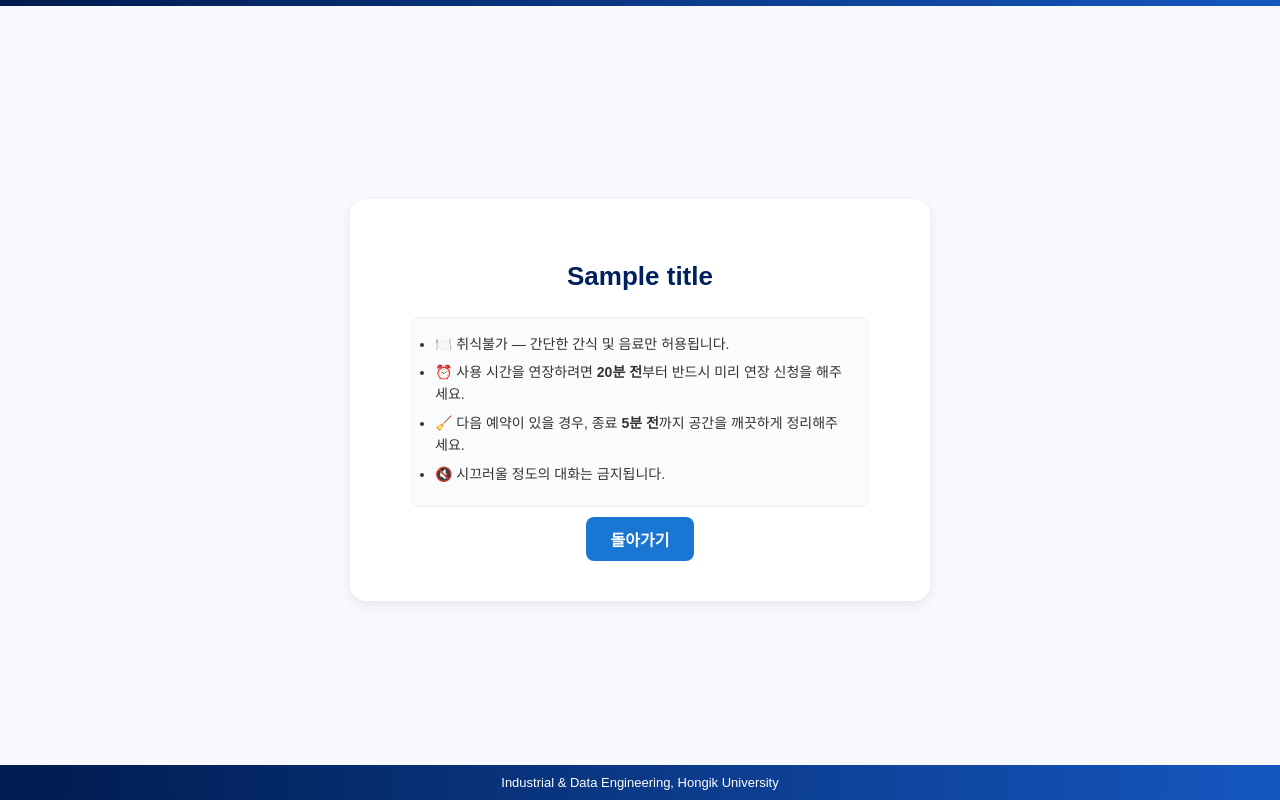
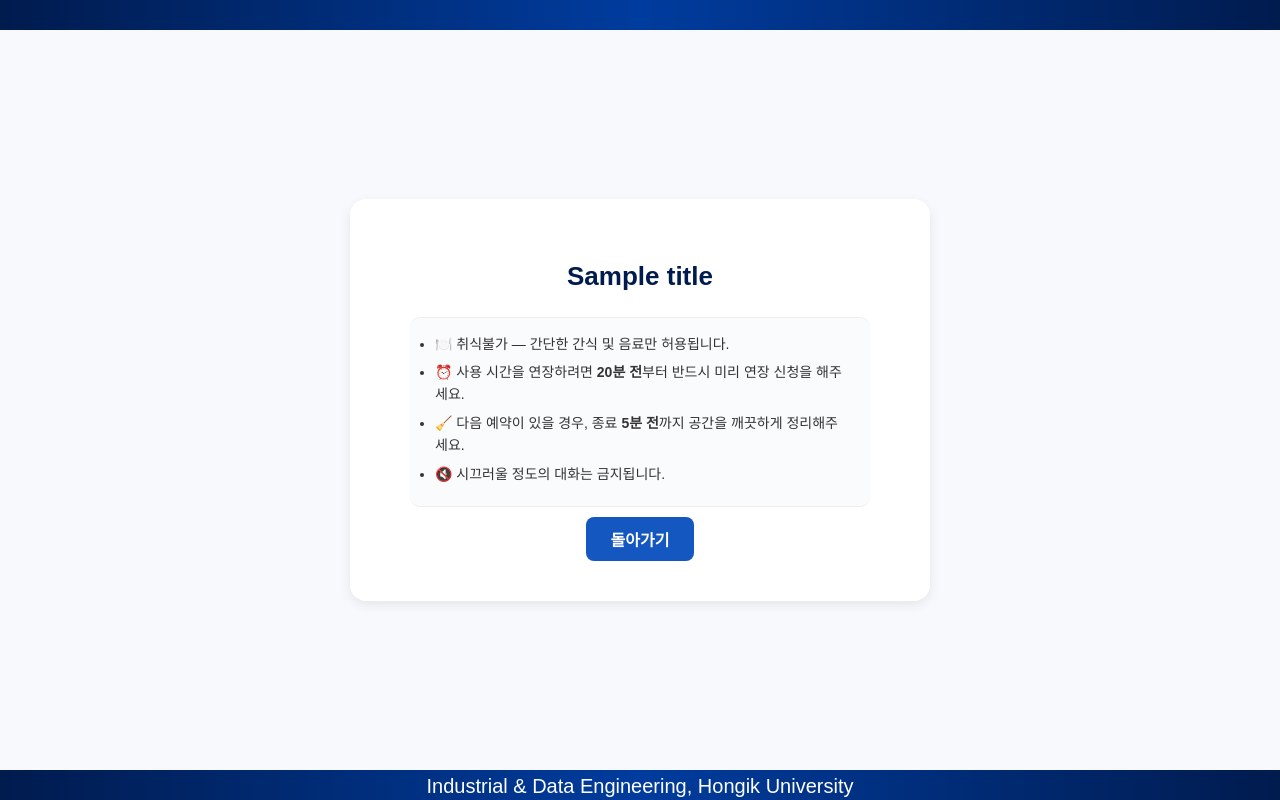
Before and after one commit to tmzkdl7412-web/studyroom-reservation, a Flask app: template templates/group/simple_msg.html in a window 1280 px wide. Run offline with Flask 3, Linux system fonts and the light colour scheme; the template is opened without the code that fills it: most values are stand-ins (such as "Sample title", 1, 10 or a date in 2020).

Commit message:
Update simple_msg.html

```diff
--- a/templates/group/simple_msg.html
+++ b/templates/group/simple_msg.html
@@ -12,6 +12,7 @@
       align-items: center;
       height: 100vh;
       margin: 0;
+      position: relative;
     }
 
     .card {
@@ -30,7 +31,7 @@
     }
 
     h2 {
-      color: #00205B;
+      color: #001B4E;
       font-size: 26px;
       margin-bottom: 10px;
     }
@@ -48,7 +49,7 @@
     }
 
     button {
-      background: #1976d2;
+      background: #1557c0;
       color: white;
       border: none;
       border-radius: 8px;
@@ -56,10 +57,12 @@
       font-size: 16px;
       cursor: pointer;
       font-weight: 600;
+      transition: 0.2s;
     }
 
     button:hover {
-      background: #1258a8;
+      background: #0d47a1;
+      transform: translateY(-2px);
     }
 
     ul.notice {
@@ -80,19 +83,32 @@
       margin-bottom: 6px;
     }
 
-    /* ✅ 상하단 네이비 라인 */
+    /* ✅ 상하단 네이비 라인 (index.html 동일) */
     body::before,
     body::after {
       content: "";
-      height: 6px;
+      height: 30px;
       width: 100%;
-      background: linear-gradient(to right, #001B4E, #1557c0);
+      background: linear-gradient(to right, #001B4E, #003C9E, #001B4E);
       position: fixed;
       left: 0;
       z-index: 9999;
     }
     body::before { top: 0; }
     body::after { bottom: 0; }
+
+    /* ✅ 하단 학과명 푸터 (index.html 동일) */
+    .eng-footer {
+      position: fixed;
+      bottom: 2px;
+      left: 0;
+      width: 100%;
+      text-align: center;
+      font-size: 20px;
+      color: white;
+      z-index: 10000;
+      pointer-events: none;
+    }
   </style>
 </head>
 <body>
@@ -113,19 +129,8 @@
     </form>
   </div>
 
-  <!-- ✅ 하단 학과명 라인 -->
-  <footer style="
-    position: fixed;
-    bottom: 0;
-    left: 0;
-    width: 100%;
-    background: linear-gradient(to right,#001B4E,#1557c0);
-    color: white;
-    text-align: center;
-    padding: 10px 0;
-    font-size: 13px;
-  ">
+  <div class="eng-footer">
     Industrial &amp; Data Engineering, Hongik University
-  </footer>
+  </div>
 </body>
 </html>
```
